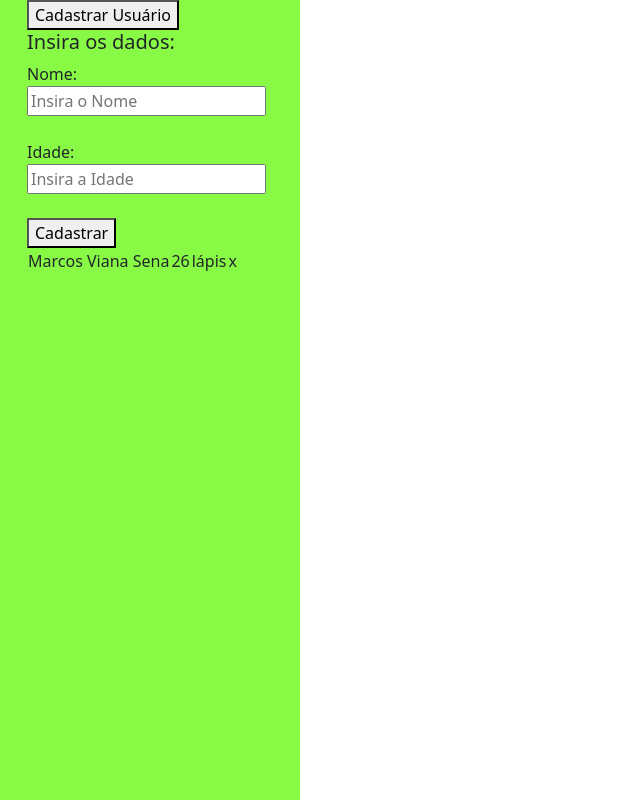
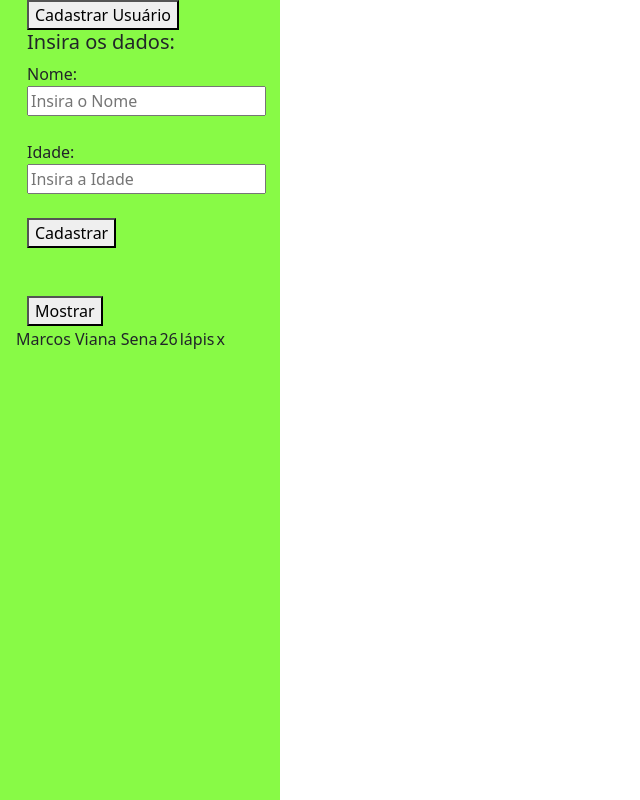
Before and after one commit to gabsdnker/dynamic.window, a Flask app: page / in a window 1280 px wide. Shown: the whole page, without its empty margins (0-640 px from the left). Run offline with Flask 3, Linux system fonts and the light colour scheme.

Commit message:
Codigos em contrucao

```diff
--- a/app.py
+++ b/app.py
@@ -27,6 +27,8 @@ def cadastrar():
     return redirect("/")
     #return 'Cadastro realizado com sucesso!'
 
+
+
 with app.app_context():
     db.create_all()
 
@@ -40,6 +42,7 @@ https://www.geeksforgeeks.org/how-to-list-tables-using-sqlite3-in-python/
 b) listar os nomes das tabelas
 c) ao clicar em um nome de tabela..... thcaram....
 d) verifica quais campos existem na tabela
+
 https://stackoverflow.com/questions/7831371/is-there-a-way-to-get-a-list-of-column-names-in-sqlite
 e) faz um "for" nesses campos
 f) cria uma caixa de texto (input) para cada campo
--- a/static/css/style.css
+++ b/static/css/style.css
@@ -5,16 +5,13 @@
     bottom: 0;
     background: #88fa46;
     overflow-y: auto;
-    width: 300px;
+    width: 280px;
     transition: all ease 0.5s;
     padding: 0 15px;
-    z-index: 9999;
 }
 
-aside{
-    z-index: 9999;
+#mostrar{
+    position: relative;
+    right: 0%;
+
 }
-
-h1{
-    right: 0%;
-}
--- a/templates/index.html
+++ b/templates/index.html
@@ -29,7 +29,17 @@
                                     <button type="submit">Cadastrar</button>
                                 </form>
 
-                            <table>
+                                <br>
+                                <br>
+                                <button action="/ler" >Mostrar</button>
+
+                            </div>
+                        </li>
+                    </ul>
+                </nav>
+            </div>
+            <table id="mostrar">
+
                 {% for p in listagem %}
                 <tr>
                     <td>{{p.name}}</td>
@@ -39,15 +49,8 @@
                 </tr>
                 {% endfor %}
             </table>
-                        </div>
-                    </li>
-                </ul>
-            </nav>
-        </div>
+
         </aside>
-
-    <h1>TESTE</h1>
-
 
     </body>
 
```
Also changed, not shown: instance/mydb.db. Lines whose indentation alone changed are shown as unchanged.
